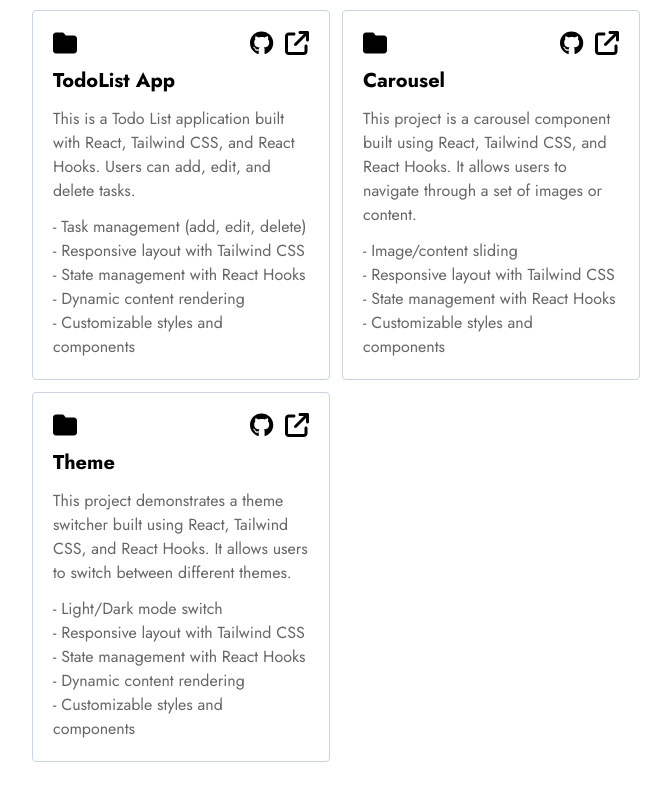
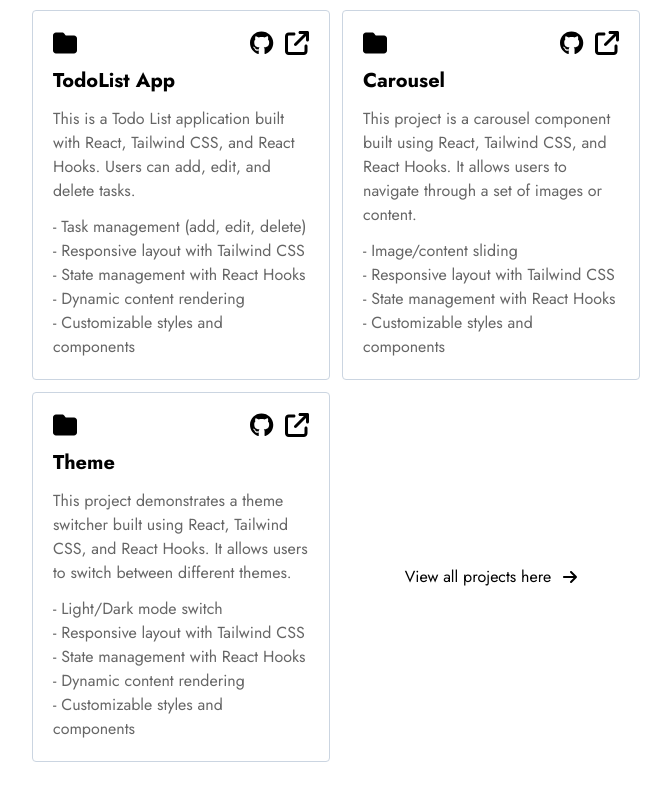
Before and after one commit to Mark-Alexis-Posadas/react-portfolio, a React (Vite) app: page / in a window 1280 px wide. Shown: the part 2284-3084 px from the top of the page, without its empty margins (560-1231 px from the left). Built offline with nearby package versions, Linux system fonts and the light colour scheme.

Commit message:
added view all projects button

```diff
--- a/src/pages/projects/index.tsx
+++ b/src/pages/projects/index.tsx
@@ -1,6 +1,7 @@
 import {
   faFolder,
   faArrowUpRightFromSquare,
+  faArrowRight,
 } from "@fortawesome/free-solid-svg-icons";
 import projectsData from "../../data/projects";
 import { FontAwesomeIcon } from "@fortawesome/react-fontawesome";
@@ -13,6 +14,7 @@ export default function Projects({ toggleTheme }: ToggleThemeType) {
       className="grid grid-cols-1 md:grid-cols-2 gap-3 py-10"
       id="projects"
     >
+      <>
         {projectsData.map((data) => (
           <div
             key={data.id}
@@ -47,6 +49,12 @@ export default function Projects({ toggleTheme }: ToggleThemeType) {
           </ul> */}
           </div>
         ))}
+
+        <button className="flex items-center justify-center gap-3">
+          View all projects here
+          <FontAwesomeIcon icon={faArrowRight} />
+        </button>
+      </>
     </section>
   );
 }
```
Lines whose indentation alone changed are shown as unchanged.
